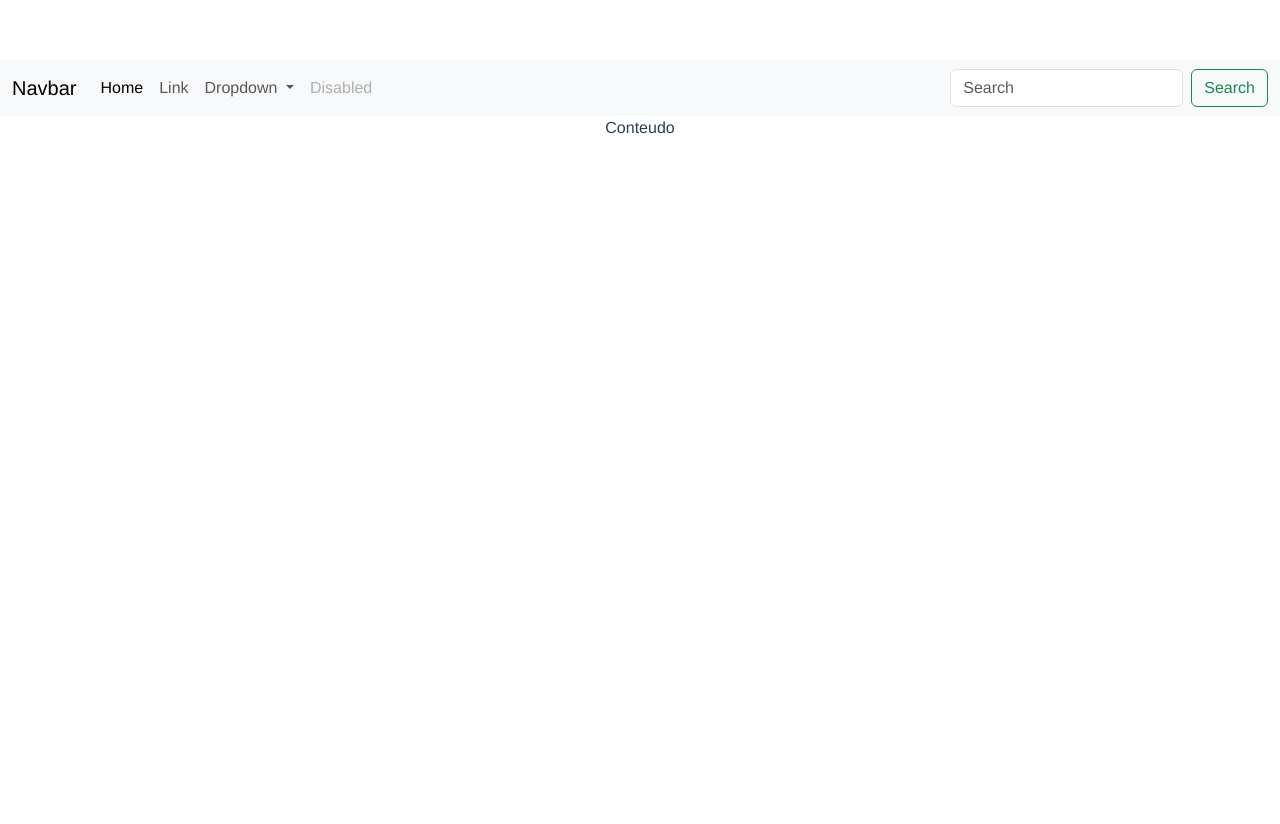
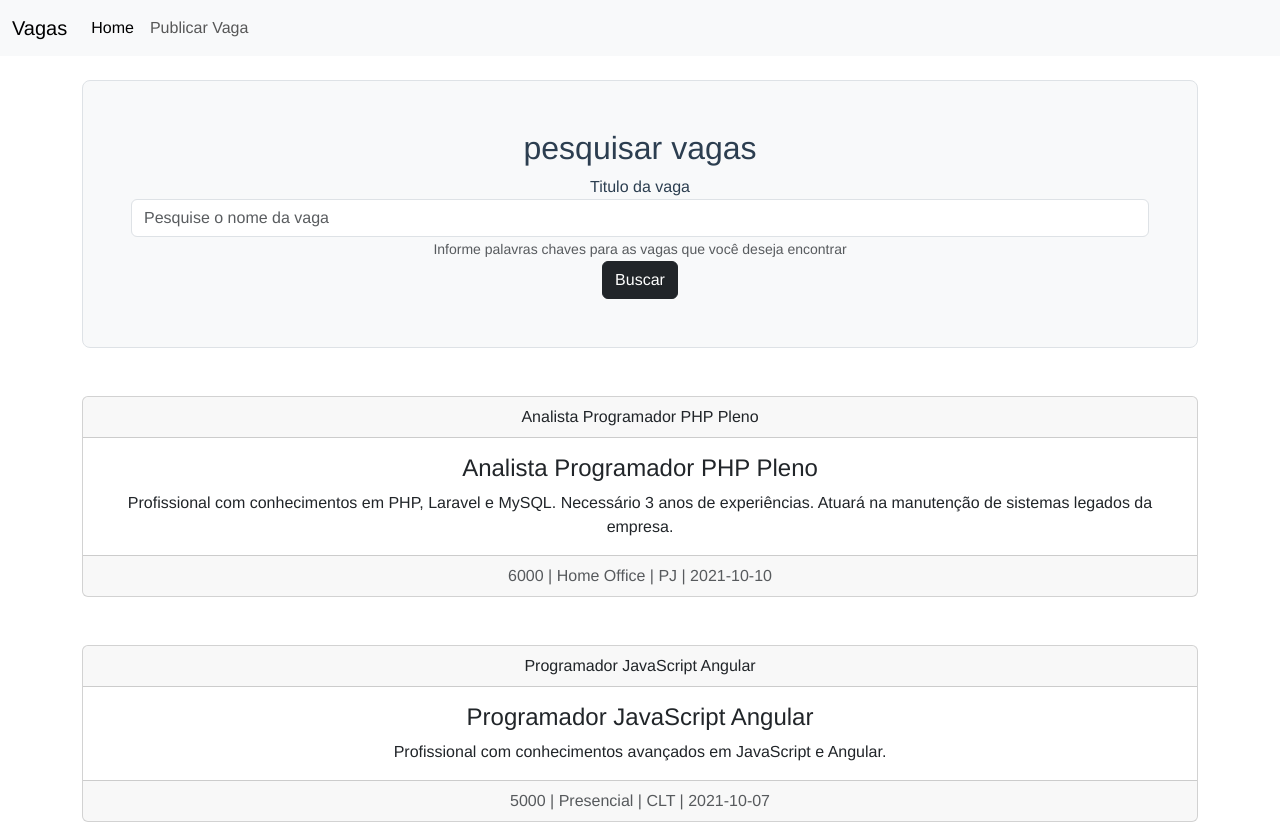
Before and after one commit to Ricardoporfiriovieira/project-vagas, a Vue app: page / in a window 1280 px wide. Shown: the top 824 px of the page. Before the commit the page ends 800 px from the top, so only its background shows below. Built offline with nearby package versions, Linux system fonts and the light colour scheme.

Commit message:
comunication inter elements

```diff
--- a/src/App.vue
+++ b/src/App.vue
@@ -1,14 +1,23 @@
 <template>
-  <Top></Top>
-  <Content></Content>
+  <Top @EventPublicarVaga="acao($event)" @EventHome="acao($event)" ></Top>
+  <!-- <Content>
+  </Content> -->
+  <!-- <Home></Home> -->
+
+  <component
+  :is="conteudo"
+  >
+  </component>
+
 </template>
 
 <script>
 // import HelloWorld from './components/HelloWorld.vue'
 
 import Top from './components/layouts/Top.vue'
-
 import Content from './components/layouts/Content.vue'
+import Home from '@/components/views/Home.vue'
+import PublicarVagas from '@/components/views/PublicarVagas.vue'
 
 export default {
   name: 'App',
@@ -16,7 +25,17 @@ export default {
     // HelloWorld,
     Top,
     Content,
-  }
+    Home,
+    PublicarVagas,
+  },
+  methods: {
+    acao(e){
+      this.conteudo = `${e.screen}`
+    }
+  },
+  data: () => ({
+    conteudo: 'Home'
+  })
 }
 </script>
 
@@ -27,6 +46,5 @@ export default {
   -moz-osx-font-smoothing: grayscale;
   text-align: center;
   color: #2c3e50;
-  margin-top: 60px;
 }
 </style>
--- /dev/null
+++ b/src/components/comuns/CardIndicador.vue
@@ -0,0 +1,20 @@
+<template>
+    <div>
+        <div class="h-100 p-5 bg-dark text-white border rounded-3">
+            <p> {{ titulo }} </p>
+            <h2> {{ indicador }} </h2>
+        </div>
+    </div>
+</template>
+
+<script>
+
+    export default {
+        props: ['titulo', 'indicador']
+    }
+
+</script>
+
+<style>
+
+</style>
--- /dev/null
+++ b/src/components/comuns/PesquisarVagas.vue
@@ -0,0 +1,35 @@
+<template>
+    <div>
+
+        <div class="h-100 p-5 bg-light border rounded-3">
+
+            <h2>pesquisar vagas</h2>
+
+            <div class="row">
+                <div class="col">
+                    <div class="form-group">
+                    <label for="">Titulo da vaga</label>
+                    <input type="text" name="" id="" class="form-control" placeholder="Pesquise o nome da vaga" aria-describedby="helpId">
+                    <small id="helpId" class="text-muted">Informe palavras chaves para as vagas que você deseja encontrar</small>
+                    </div>
+                </div>
+            </div>
+
+            <div class="row">
+                <div class="col-xs-1-12">
+                    <button type="button" name="" id="" class="btn btn-primary btn-dark btn-block">Buscar</button>
+                </div>
+            </div>
+
+</div>
+
+    </div>
+</template>
+
+<script>
+
+</script>
+
+<style>
+
+</style>
--- /dev/null
+++ b/src/components/comuns/Vaga.vue
@@ -0,0 +1,28 @@
+<template>
+    <div class="card">
+        <div class="card-header">
+            {{ titulo  }}
+        </div>
+        <div class="card-body">
+            <h4 class="card-title">{{ titulo  }}</h4>
+            <p class="card-text">{{ descricao  }}</p>
+        </div>
+        <div class="card-footer text-muted">
+            {{ salario }} |
+            {{ modalidade  }} |
+            {{  tipo  }} |
+            {{  publicacao  }}
+        </div>
+    </div>
+</template>
+
+<script>
+    export default {
+        props: ['titulo', 'descricao', 'salario', 'modalidade', 'tipo', 'publicacao']
+    }
+
+</script>
+
+<style>
+
+</style>
--- a/src/components/layouts/Top.vue
+++ b/src/components/layouts/Top.vue
@@ -1,44 +1,41 @@
 <template>
     <nav class="navbar navbar-expand-lg bg-body-tertiary">
     <div class="container-fluid">
-        <a class="navbar-brand" href="#">Navbar</a>
+        <a class="navbar-brand" href="#">Vagas</a>
         <button class="navbar-toggler" type="button" data-bs-toggle="collapse" data-bs-target="#navbarSupportedContent" aria-controls="navbarSupportedContent" aria-expanded="false" aria-label="Toggle navigation">
         <span class="navbar-toggler-icon"></span>
         </button>
         <div class="collapse navbar-collapse" id="navbarSupportedContent">
         <ul class="navbar-nav me-auto mb-2 mb-lg-0">
             <li class="nav-item">
-            <a class="nav-link active" aria-current="page" href="#">Home</a>
+            <a class="nav-link active" href="#" @click="navegarHome()">Home</a>
             </li>
             <li class="nav-item">
-            <a class="nav-link" href="#">Link</a>
-            </li>
-            <li class="nav-item dropdown">
-            <a class="nav-link dropdown-toggle" href="#" role="button" data-bs-toggle="dropdown" aria-expanded="false">
-                Dropdown
-            </a>
-            <ul class="dropdown-menu">
-                <li><a class="dropdown-item" href="#">Action</a></li>
-                <li><a class="dropdown-item" href="#">Another action</a></li>
-                <li><hr class="dropdown-divider"></li>
-                <li><a class="dropdown-item" href="#">Something else here</a></li>
-            </ul>
-            </li>
-            <li class="nav-item">
-            <a class="nav-link disabled" aria-disabled="true">Disabled</a>
+            <a class="nav-link" href="#" @click="navegarPublicarVaga()">Publicar Vaga</a>
             </li>
         </ul>
-        <form class="d-flex" role="search">
-            <input class="form-control me-2" type="search" placeholder="Search" aria-label="Search">
-            <button class="btn btn-outline-success" type="submit">Search</button>
-        </form>
         </div>
     </div>
     </nav>
 </template>
 
 <script>
-/* eslint-disable */
+    export default {
+        methods: {
+            navegarPublicarVaga() {
+                this.$emit(
+                'EventPublicarVaga',
+                {screen: 'PublicarVagas'}
+                )
+            },
+            navegarHome() {
+                this.$emit(
+                'EventHome',
+                {screen: 'Home'}
+                )
+            }
+        },
+    }
 
 </script>
 
--- /dev/null
+++ b/src/components/views/Home.vue
@@ -0,0 +1,101 @@
+<template>
+    <div class="container py-4">
+        <div class="row">
+            <div class="col">
+                <PesquisarVagas></PesquisarVagas>
+            </div>
+        </div>
+
+        <div class="row mt-5" v-for="(vaga, index) in vagas" :key="index">
+            <div class="col-xs-1-12">
+                <Vaga
+                :titulo="vaga.titulo"
+                :descricao="vaga.descricao"
+                :salario="vaga.salario"
+                :modalidade="vaga.modalidade"
+                :tipo="vaga.tipo"
+                :publicacao="vaga.publicacao"
+                ></Vaga>
+            </div>
+        </div>
+
+
+        <div class="row mt-5">
+            <div class="col-4">
+                <CardIndicador titulo="Vagas disponíveis" indicador="15"></CardIndicador>
+            </div>
+
+            <div class="col-4">
+                <CardIndicador titulo="Profissionais disponíveis" indicador="125"></CardIndicador>
+            </div>
+
+            <div class="col-4">
+                <CardIndicador titulo="Usuarios cadastrados" indicador="200"></CardIndicador>
+            </div>
+        </div>
+
+    </div>
+</template>
+
+<script>
+
+    import PesquisarVagas from '@/components/comuns/PesquisarVagas.vue'
+    import CardIndicador from '@/components/comuns/CardIndicador.vue'
+    import Vaga from '@/components/comuns/Vaga.vue'
+
+    export default {
+        components: {
+            PesquisarVagas,
+            CardIndicador,
+            Vaga,
+        },
+        data: () => ({
+            vagas: [
+                {
+                    titulo: 'Analista Programador PHP Pleno',
+                    descricao: 'Profissional com conhecimentos em PHP, Laravel e MySQL. Necessário 3 anos de experiências. Atuará na manutenção de sistemas legados da empresa.',
+                    salario: 6000,
+                    modalidade: 'Home Office',
+                    tipo: 'PJ',
+                    publicacao: '2021-10-10'
+                },
+                {
+                    titulo: 'Programador JavaScript Angular',
+                    descricao: 'Profissional com conhecimentos avançados em JavaScript e Angular.',
+                    salario: 5000,
+                    modalidade: 'Presencial',
+                    tipo: 'CLT',
+                    publicacao: '2021-10-07'
+                },
+                {
+                    titulo: 'Programador JavaScript Vue',
+                    descricao: 'Profissional com conhecimentos avançados em JavaScript e Vue.',
+                    salario: 5000,
+                    modalidade: 'Home Office',
+                    tipo: 'CLT',
+                    publicacao: '2021-10-06'
+                },
+                {
+                    titulo: 'Analista de Banco de Dados Sênior',
+                    descricao: 'Domínio dos bancos de dados SQL Server, Oracle, Postgre e MySQL',
+                    salario: 9000,
+                    modalidade: 'Presencial',
+                    tipo: 'PJ',
+                    publicacao: '2021-10-06'
+                },
+                {
+                    titulo: 'Programador Web Júnior',
+                    descricao: 'Conhecimentos básicos em HTML, CSS, JavaScript, Bootstrap, PHP e MySQL',
+                    salario: 3000,
+                    modalidade: 'Presencial',
+                    tipo: 'CLT',
+                    publicacao: '2021-10-05'
+                }
+            ]
+        })
+    }
+</script>
+
+<style>
+
+</style>
--- /dev/null
+++ b/src/components/views/PublicarVagas.vue
@@ -0,0 +1,13 @@
+<template>
+    <div>
+        <p>Publicar vaga</p>
+    </div>
+</template>
+
+<script>
+
+</script>
+
+<style>
+
+</style>
```
